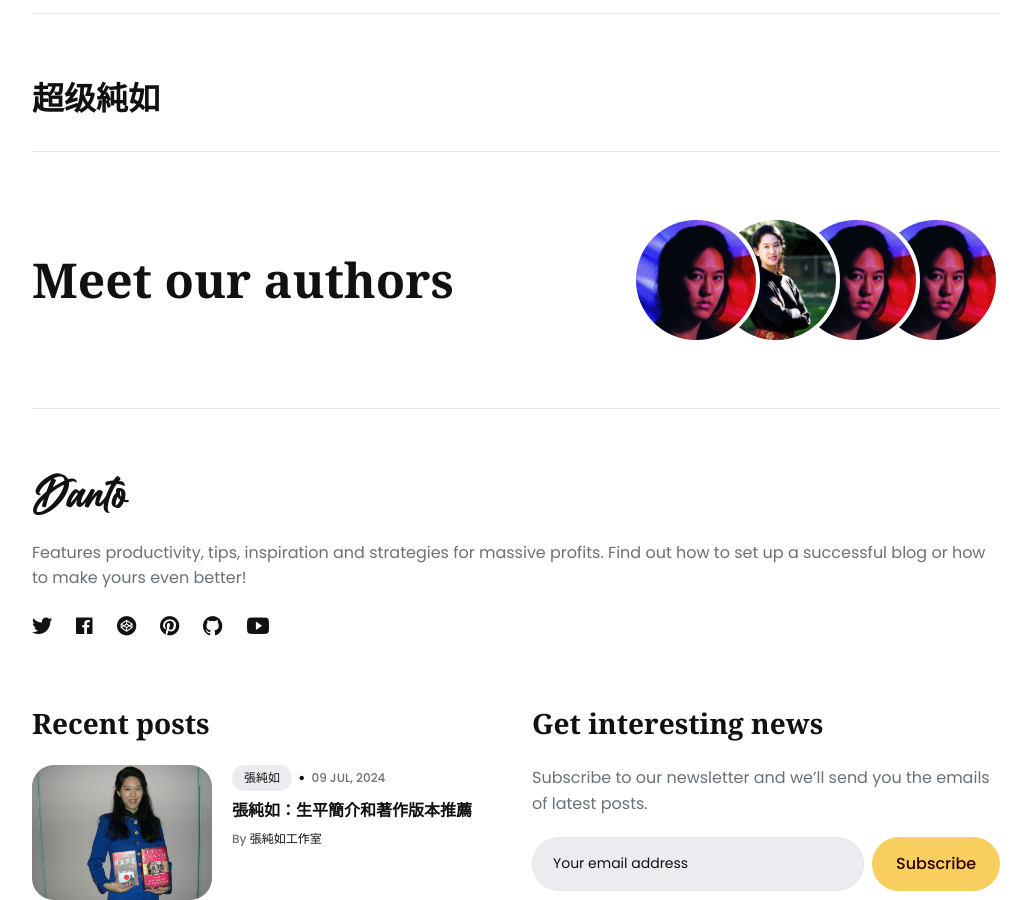
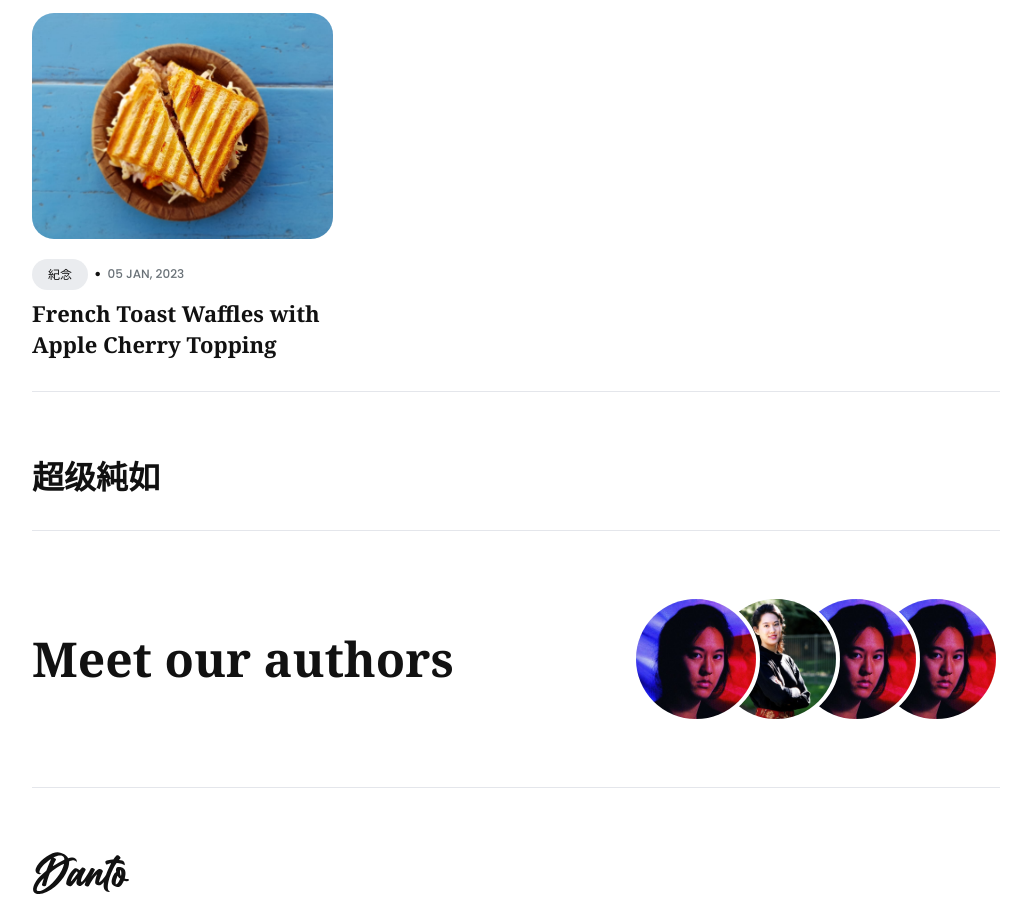
Before and after one commit to thatirischang/thatirischang.github.io, a Jekyll site: the page built from index.html, in a window 1280 px wide and 900 px high, scrolled down 2957 px. Shown: the whole window, without its empty margins (124-1155 px from the left). Built offline with Jekyll 4.4.1, drawn with Linux system fonts in a browser that asks for light colours.

Commit message:
Update 2023-01-05-french-toast-waffles-with-apple-cherry-topping.md

```diff
--- a/_posts/2023-01-05-french-toast-waffles-with-apple-cherry-topping.md
+++ b/_posts/2023-01-05-french-toast-waffles-with-apple-cherry-topping.md
@@ -5,7 +5,7 @@ description: Class aptent taciti sociosqu ad litora torquent per conubia nostra,
 date: 2023-01-05 15:01:35 +0300
 author: kaiya
 image: '/images/21.jpg'
-tags: [food]
+tags: [紀念]
 ---
 Vestibulum lacinia arcu eget nulla. Class aptent taciti sociosqu ad litora torquent per conubia nostra, per inceptos himenaeos. Curabitur sodales ligula in libero. Sed dignissim lacinia nunc. Curabitur tortor. Pellentesque nibh. Aenean quam. In scelerisque sem at dolor. Maecenas mattis. Sed convallis tristique sem. Proin ut ligula vel nunc egestas porttitor.
 
```
